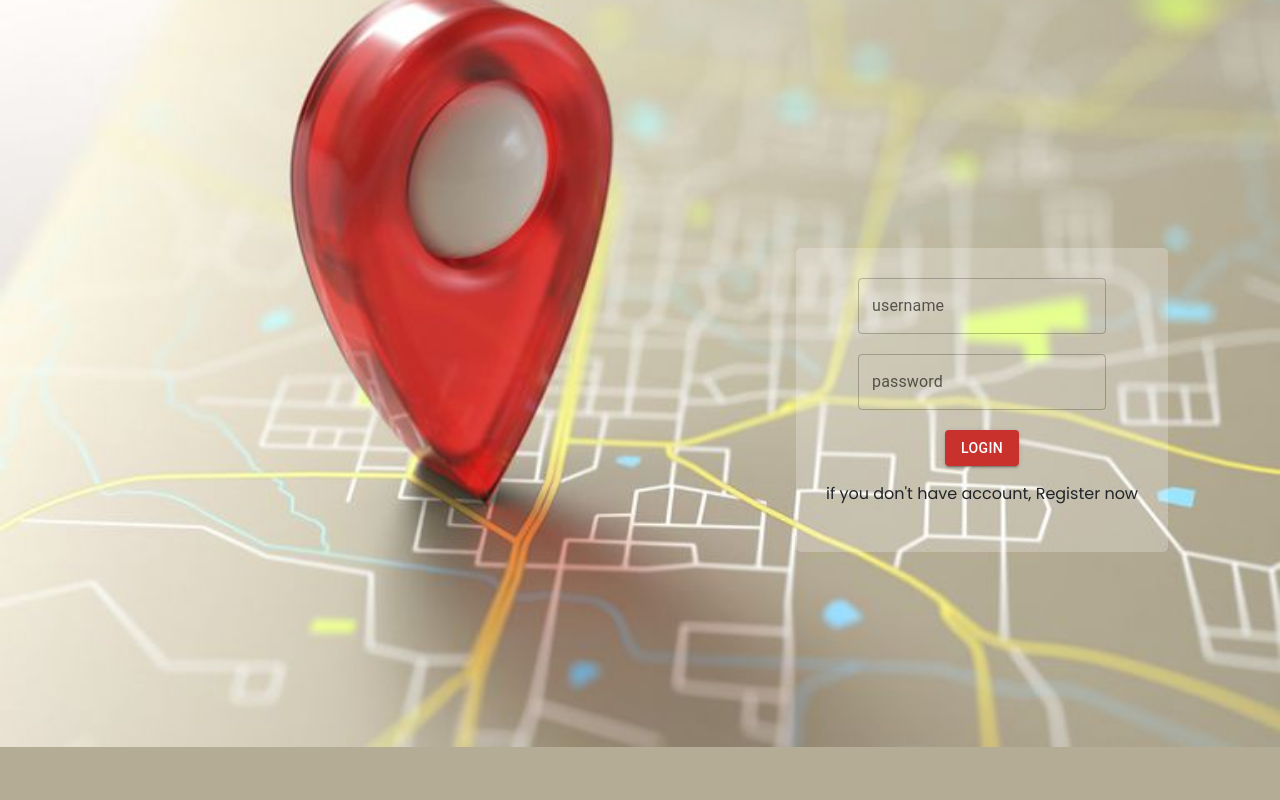
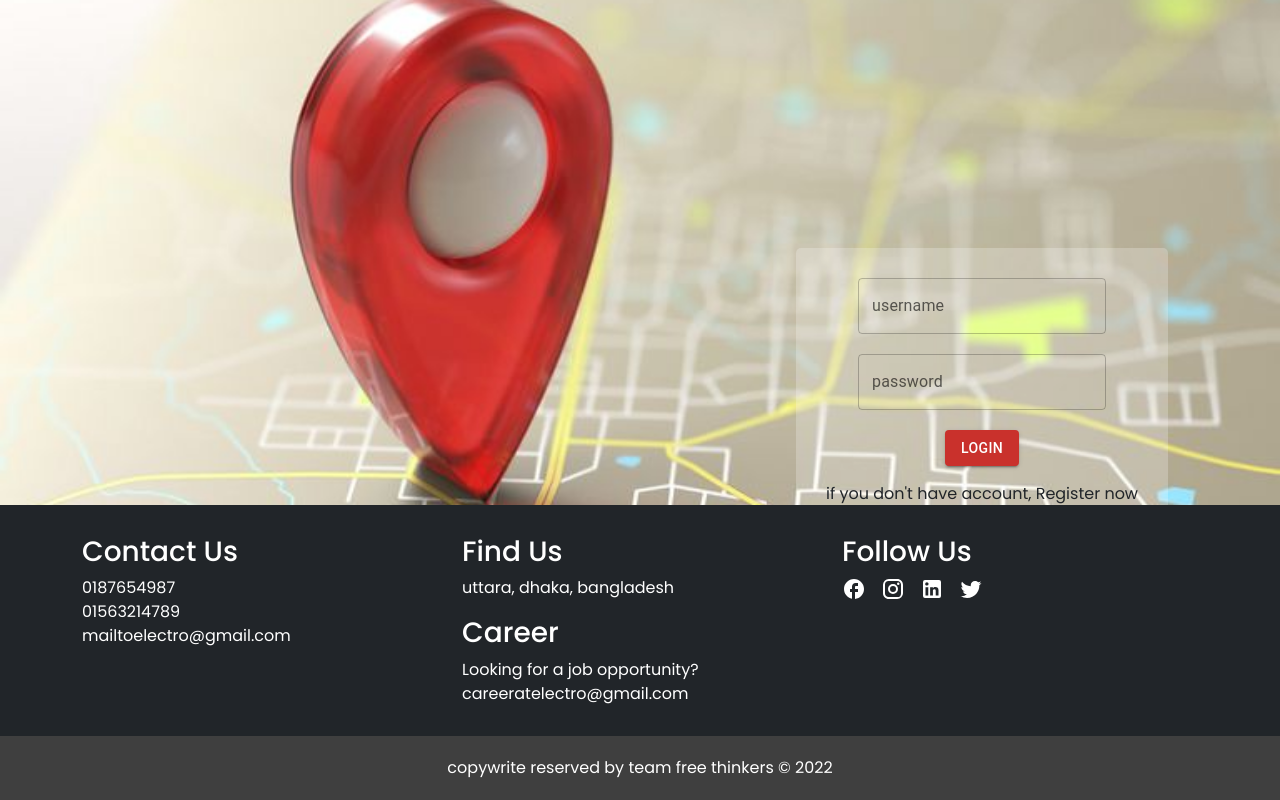
Before and after one commit to khurshidaalam/electro-project, a React (Create React App) app in the folder electro/: page / in a window 1280 px wide. Shown: the top 800 px of the page. Built offline with nearby package versions, Linux system fonts and the light colour scheme; the HTML template or start-up script is replaced by a standard one.

Commit message:
styles editing

```diff
--- a/electro/src/components/home/Login.jsx
+++ b/electro/src/components/home/Login.jsx
@@ -52,7 +52,7 @@ const  loginUser = (e)=>{
 
             </div>
 
-            <Footer className="login-footer"/>
+            <Footer />
             </div>
         </>
     )
--- a/electro/src/components/home/home.css
+++ b/electro/src/components/home/home.css
@@ -31,6 +31,6 @@
 .login-form .login-data-input{
     margin-bottom: 20px;
 }
-.loginpage .login-footer, .footer{
+.loginpage .login-footer{
     position: relative !important;
 }
--- a/electro/src/components/layout/Footer.js
+++ b/electro/src/components/layout/Footer.js
@@ -9,7 +9,7 @@ const Footer = ({componentRef}) => {
 
     return (
         <>
-            <div className="footer zindex-10" ref={componentRef}>
+            <div className="footer insidefooter zindex-10" ref={componentRef}>
                 <div className='container'>
                     <div className='footer-content'>
                         <div className='row'>
--- a/electro/src/components/layout/layout.css
+++ b/electro/src/components/layout/layout.css
@@ -75,7 +75,8 @@
 }
 
 /* footer  */
-.footer{
+
+.insidefooter{
     bottom: 0;
     position: fixed;
     width: 100%;
```
